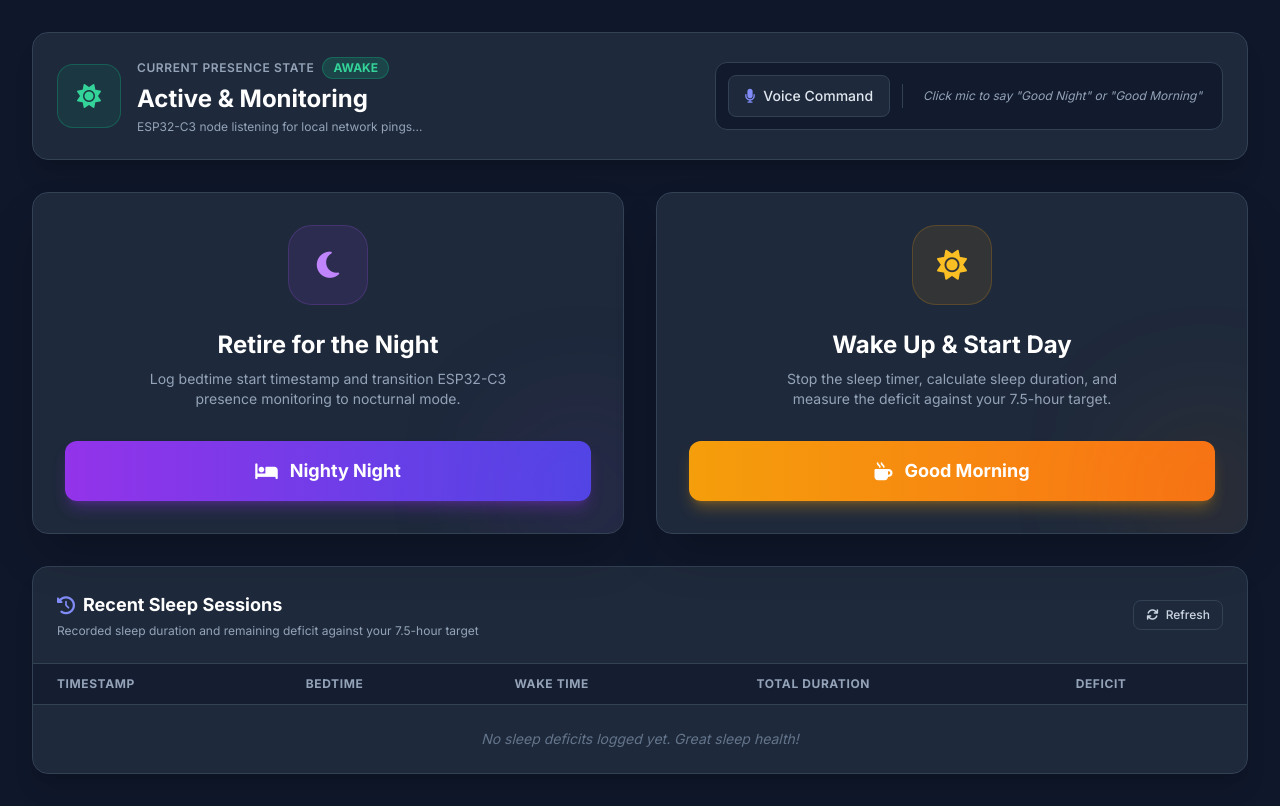
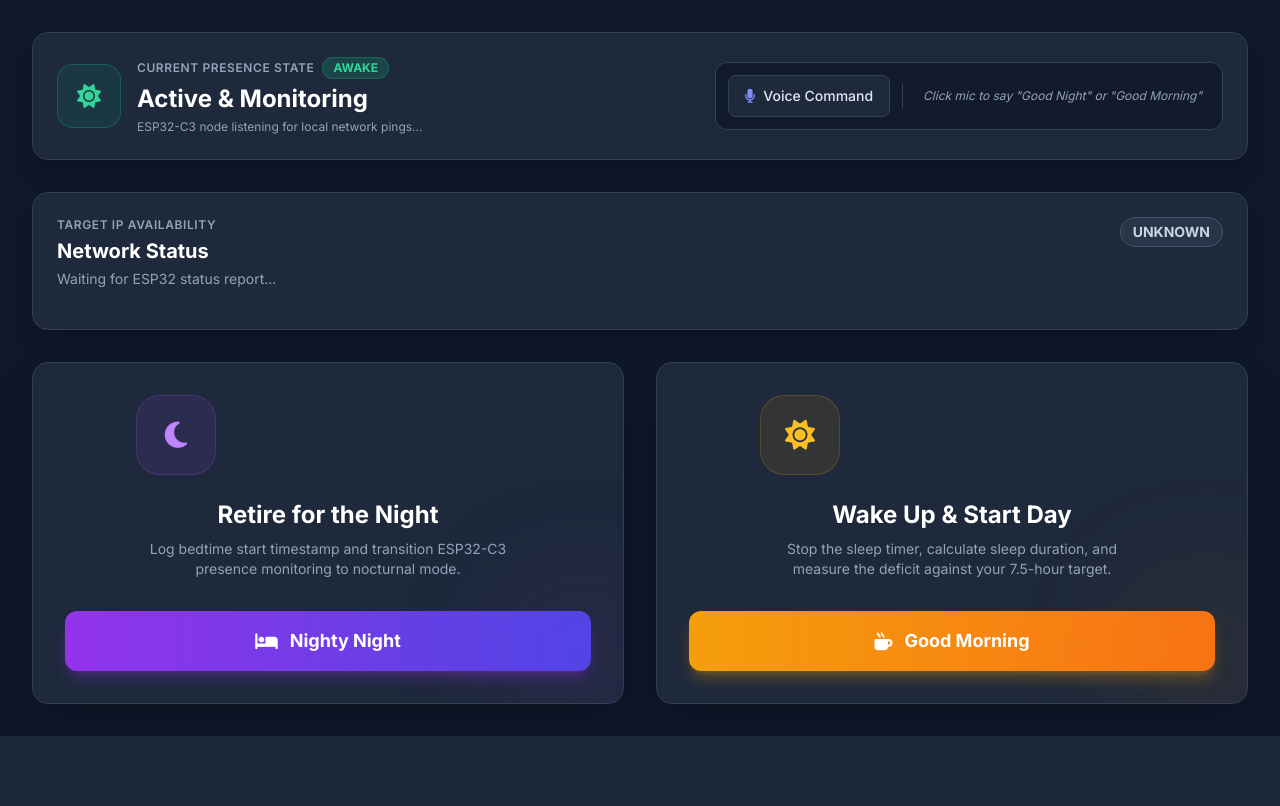
Before and after one commit to lupinx90/manIA, a FastAPI app: page / in a window 1280 px wide. Shown: the part 65-871 px from the top of the page. After the commit the page ends 801 px from the top, so only its background shows below. Run offline with FastAPI, Linux system fonts and the light colour scheme; data comes from the database, SQL or seed files in the repository; data that the repository does not hold is empty; some libraries are stand-ins or nearby versions.

Commit message:
[FIX] Fixed frontend

```diff
--- a/compose.yaml
+++ b/compose.yaml
@@ -4,7 +4,7 @@ services:
     restart: unless-stopped
     init: true
     ports:
-      - "127.0.0.1:8000:8000"
+      - "${MANIA_BIND_ADDRESS:-127.0.0.1}:8000:8000"
     environment:
       DB_FILE: /data/system_hub.db
       GOOGLE_CALENDAR_ICAL_URL: ${GOOGLE_CALENDAR_ICAL_URL:-}
--- a/main.py
+++ b/main.py
@@ -1,6 +1,7 @@
 from contextlib import asynccontextmanager
 from pathlib import Path
 
+from dotenv import load_dotenv
 from fastapi import FastAPI, Request
 from fastapi.responses import HTMLResponse
 from fastapi.templating import Jinja2Templates
@@ -8,7 +9,10 @@ from fastapi.templating import Jinja2Templates
 from db import init_db
 from routers import api
 
-templates = Jinja2Templates(directory=str(Path(__file__).resolve().parent / "templates"))
+BASE_DIR = Path(__file__).resolve().parent
+load_dotenv(BASE_DIR / ".env")
+
+templates = Jinja2Templates(directory=str(BASE_DIR / "templates"))
 
 
 @asynccontextmanager
--- a/requirements.txt
+++ b/requirements.txt
@@ -3,3 +3,4 @@ uvicorn[standard]>=0.27
 jinja2>=3.1
 icalendar>=5.0
 recurring-ical-events>=2.0
+python-dotenv>=1.0
--- a/templates/index.html
+++ b/templates/index.html
@@ -132,77 +239,59 @@
                 </div>
             </div>
 
+            <div class="bg-cardbg border border-bordercolor rounded-2xl p-6 shadow-xl">
+                <div class="flex flex-col sm:flex-row sm:items-start sm:justify-between gap-4">
+                    <div>
+                        <p class="text-xs font-semibold uppercase tracking-wider text-slate-400">Target IP availability</p>
+                        <h2 class="text-xl font-bold text-white mt-1">Network Status</h2>
+                        <p id="network-status-subtext" class="text-sm text-slate-400 mt-1">Waiting for ESP32 status report...</p>
+                    </div>
+                    <span id="network-status-badge" class="self-start px-3 py-1 text-sm font-bold rounded-full bg-slate-700/50 text-slate-300 border border-slate-600">UNKNOWN</span>
+                </div>
+                <ul id="network-target-list" class="grid grid-cols-1 sm:grid-cols-2 lg:grid-cols-3 gap-2 mt-4" aria-live="polite"></ul>
+            </div>
+
             <div class="grid grid-cols-1 md:grid-cols-2 gap-8">
 
                 <!-- Good Night Button Trigger -->
-                <div class="bg-cardbg border border-bordercolor rounded-2xl p-8 flex flex-col items-center justify-center text-center shadow-2xl relative overflow-hidden group hover:border-purple-500/50 transition duration-300">
+                <div class="action-card bg-cardbg border border-bordercolor rounded-2xl p-8 flex flex-col items-center justify-center text-center shadow-2xl relative overflow-hidden group hover:border-purple-500/50 transition duration-300">
                     <div class="absolute -right-10 -bottom-10 w-40 h-40 bg-purple-600/10 rounded-full blur-3xl group-hover:bg-purple-600/20 transition"></div>
 
+                    <div class="action-card-content">
                         <div class="w-20 h-20 bg-purple-500/10 text-purple-400 rounded-3xl flex items-center justify-center text-3xl mb-6 border border-purple-500/20 group-hover:scale-110 transition duration-300">
                             <i class="fa-solid fa-moon"></i>
                         </div>
-
                         <h3 class="text-2xl font-bold text-white mb-2">Retire for the Night</h3>
                         <p class="text-sm text-slate-400 mb-8 max-w-sm">Log bedtime start timestamp and transition ESP32-C3 presence monitoring to nocturnal mode.</p>
+                    </div>
 
                     <button onclick="triggerNight()"
-                        class="w-full py-4 px-6 rounded-xl bg-gradient-to-r from-purple-600 to-indigo-600 hover:from-purple-500 hover:to-indigo-500 text-white font-bold text-lg shadow-lg shadow-purple-600/30 active:scale-95 transition-all duration-200 flex items-center justify-center space-x-3">
+                        class="action-button w-full py-4 px-6 rounded-xl bg-gradient-to-r from-purple-600 to-indigo-600 hover:from-purple-500 hover:to-indigo-500 text-white font-bold text-lg shadow-lg shadow-purple-600/30 active:scale-95 transition-all duration-200 flex items-center justify-center space-x-3">
                         <i class="fa-solid fa-bed"></i>
                         <span>Nighty Night</span>
                     </button>
                 </div>
 
                 <!-- Good Morning Button Trigger -->
-                <div class="bg-cardbg border border-bordercolor rounded-2xl p-8 flex flex-col items-center justify-center text-center shadow-2xl relative overflow-hidden group hover:border-amber-500/50 transition duration-300">
+                <div class="action-card bg-cardbg border border-bordercolor rounded-2xl p-8 flex flex-col items-center justify-center text-center shadow-2xl relative overflow-hidden group hover:border-amber-500/50 transition duration-300">
                     <div class="absolute -right-10 -bottom-10 w-40 h-40 bg-amber-600/10 rounded-full blur-3xl group-hover:bg-amber-600/20 transition"></div>
 
+                    <div class="action-card-content">
                         <div class="w-20 h-20 bg-amber-500/10 text-amber-400 rounded-3xl flex items-center justify-center text-3xl mb-6 border border-amber-500/20 group-hover:scale-110 transition duration-300">
                             <i class="fa-solid fa-sun"></i>
                         </div>
-
                         <h3 class="text-2xl font-bold text-white mb-2">Wake Up & Start Day</h3>
                         <p class="text-sm text-slate-400 mb-8 max-w-sm">Stop the sleep timer, calculate sleep duration, and measure the deficit against your 7.5-hour target.</p>
+                    </div>
 
                     <button onclick="triggerMorning()"
-                        class="w-full py-4 px-6 rounded-xl bg-gradient-to-r from-amber-500 to-orange-500 hover:from-amber-400 hover:to-orange-400 text-white font-bold text-lg shadow-lg shadow-amber-500/30 active:scale-95 transition-all duration-200 flex items-center justify-center space-x-3">
+                        class="action-button w-full py-4 px-6 rounded-xl bg-gradient-to-r from-amber-500 to-orange-500 hover:from-amber-400 hover:to-orange-400 text-white font-bold text-lg shadow-lg shadow-amber-500/30 active:scale-95 transition-all duration-200 flex items-center justify-center space-x-3">
                         <i class="fa-solid fa-mug-hot"></i>
                         <span>Good Morning</span>
                     </button>
                 </div>
             </div>
 
-            <!-- Deficit History Table -->
-            <div class="bg-cardbg border border-bordercolor rounded-2xl shadow-xl overflow-hidden">
-                <div class="p-6 border-b border-bordercolor flex items-center justify-between">
-                    <div>
-                        <h3 class="text-lg font-bold text-white flex items-center gap-2">
-                            <i class="fa-solid fa-clock-rotate-left text-indigo-400"></i>
-                            Recent Sleep Sessions
-                        </h3>
-                        <p class="text-xs text-slate-400 mt-1">Recorded sleep duration and remaining deficit against your 7.5-hour target</p>
-                    </div>
-                    <button onclick="fetchSleepLogs()" class="px-3 py-1.5 rounded-lg bg-slate-800 hover:bg-slate-700 text-slate-300 text-xs font-medium border border-bordercolor transition">
-                        <i class="fa-solid fa-arrows-rotate mr-1"></i> Refresh
-                    </button>
-                </div>
-
-                <div class="overflow-x-auto">
-                    <table class="w-full text-left border-collapse">
-                        <thead>
-                            <tr class="bg-slate-900/60 text-slate-400 text-xs font-semibold uppercase tracking-wider border-b border-bordercolor">
-                                <th class="py-3 px-6">Timestamp</th>
-                                <th class="py-3 px-6">Bedtime</th>
-                                <th class="py-3 px-6">Wake Time</th>
-                                <th class="py-3 px-6">Total Duration</th>
-                                <th class="py-3 px-6">Deficit</th>
-                            </tr>
-                        </thead>
-                        <tbody id="deficit-table-body" class="divide-y divide-bordercolor text-sm text-slate-300">
-                            <!-- Populated dynamically -->
-                        </tbody>
-                    </table>
-                </div>
-            </div>
         </section>
 
 
@@ -217,6 +306,7 @@
                         Master Schedule & Secret Integration
                     </h2>
                     <p class="text-xs text-slate-400 mt-1">Local appointments and your Google Calendar feed; private event details are hidden until revealed</p>
+                    <p id="calendar-feed-status" class="text-xs text-slate-400 mt-2" role="status" aria-live="polite"></p>
                 </div>
 
                 <div class="flex items-center space-x-3 w-full md:w-auto">
@@ -407,6 +497,49 @@
             }
         }
 
+        async function fetchNetworkStatus() {
+            const subtext = document.getElementById('network-status-subtext');
+            const badge = document.getElementById('network-status-badge');
+            const targetList = document.getElementById('network-target-list');
+            try {
+                const response = await fetch('/api/network-status');
+                if (!response.ok) throw new Error(`Status request failed (${response.status})`);
+                const data = await response.json();
+                const isOnline = data.status === 'ON';
+                badge.innerText = data.status;
+                badge.className = isOnline
+                    ? "self-start px-3 py-1 text-sm font-bold rounded-full bg-emerald-500/20 text-emerald-400 border border-emerald-500/30"
+                    : data.status === 'OFF'
+                        ? "self-start px-3 py-1 text-sm font-bold rounded-full bg-rose-500/20 text-rose-400 border border-rose-500/30"
+                        : "self-start px-3 py-1 text-sm font-bold rounded-full bg-slate-700/50 text-slate-300 border border-slate-600";
+
+                if (data.status === 'UNKNOWN') {
+                    subtext.innerText = 'Waiting for ESP32 status report...';
+                } else {
+                    const onlineCount = data.targets.filter(target => target.online).length;
+                    subtext.innerText = `${onlineCount} of ${data.targets.length} targets online` +
+                        (data.updated_at ? ` · Last checked ${new Date(data.updated_at).toLocaleString()}` : '');
+                }
+
+                targetList.replaceChildren();
+                for (const target of data.targets) {
+                    const item = document.createElement('li');
+                    item.className = 'flex items-center justify-between gap-3 rounded-lg bg-slate-900/70 border border-bordercolor px-3 py-2 text-sm';
+                    const address = document.createElement('span');
+                    address.className = 'font-mono text-slate-200';
+                    address.textContent = target.ip;
+                    const status = document.createElement('span');
+                    status.className = target.online ? 'text-emerald-400' : 'text-rose-400';
+                    status.textContent = target.online ? 'Online' : 'Offline';
+                    item.append(address, status);
+                    targetList.append(item);
+                }
+            } catch (error) {
+                console.error('Network status request error:', error);
+                subtext.innerText = `Network status unavailable: ${error.message}`;
+            }
+        }
+
         function updateUIState(state, sleepStartTime) {
             const iconContainer = document.getElementById('status-icon-container');
             const icon = document.getElementById('status-icon');
@@ -451,39 +584,8 @@
                 const res = await fetch('/api/action/morning', { method: 'POST' });
                 const data = await res.json();
                 updateUIState(data.state, null);
-                fetchSleepLogs();
             } catch (e) {
                 console.error("Morning trigger error:", e);
-            }
-        }
-
-        // Fetch and Render Deficit Logs Table
-        async function fetchSleepLogs() {
-            try {
-                const res = await fetch('/api/sleep-logs');
-                const logs = await res.json();
-                const tbody = document.getElementById('deficit-table-body');
-                tbody.innerHTML = '';
-
-                if (logs.length === 0) {
-                    tbody.innerHTML = `<tr><td colspan="5" class="py-6 px-6 text-center text-slate-500 italic">No sleep deficits logged yet. Great sleep health!</td></tr>`;
-                    return;
-                }
-
-                logs.forEach(log => {
-                    const tr = document.createElement('tr');
-                    tr.className = "hover:bg-slate-800/50 transition";
-                    tr.innerHTML = `
-                        <td class="py-3 px-6 text-slate-300">${new Date(log.timestamp).toLocaleString()}</td>
-                        <td class="py-3 px-6 text-slate-400">${new Date(log.sleep_start).toLocaleTimeString([], {hour: '2-digit', minute:'2-digit'})}</td>
-                        <td class="py-3 px-6 text-slate-400">${new Date(log.wake_time).toLocaleTimeString([], {hour: '2-digit', minute:'2-digit'})}</td>
-                        <td class="py-3 px-6 font-semibold text-indigo-400">${log.duration_hours} hrs</td>
-                        <td class="py-3 px-6 font-bold text-amber-400">+${log.deficit_hours} hrs deficit</td>
-                    `;
-                    tbody.appendChild(tr);
-                });
-            } catch (e) {
-                console.error("Error fetching logs:", e);
             }
         }
 
@@ -546,12 +648,26 @@
         // FullCalendar Setup and Secret Integration
         function initCalendar() {
             const calendarEl = document.getElementById('calendar');
+            const isPhone = window.matchMedia('(max-width: 640px)').matches;
+            const initialDate = new Date();
+            if (isPhone) initialDate.setDate(initialDate.getDate() - 1);
             calendar = new FullCalendar.Calendar(calendarEl, {
-                initialView: 'dayGridMonth',
+                initialView: isPhone ? 'timeGridThreeDay' : 'dayGridMonth',
+                initialDate,
                 headerToolbar: {
                     left: 'prev,next today',
                     center: 'title',
-                    right: 'dayGridMonth,timeGridWeek,timeGridDay'
+                    right: isPhone
+                        ? 'timeGridThreeDay,timeGridDay'
+                        : 'dayGridMonth,timeGridThreeDay,timeGridDay'
+                },
+                views: {
+                    timeGridThreeDay: {
+                        type: 'timeGrid',
+                        duration: { days: 3 },
+                        dateIncrement: { days: 1 },
+                        buttonText: '3 days'
+                    }
                 },
                 events: function(fetchInfo, successCallback, failureCallback) {
                     const params = new URLSearchParams({
@@ -559,13 +675,25 @@
                         end: fetchInfo.endStr,
                         show_secret: String(showSecretEvents)
                     });
+                    const status = document.getElementById('calendar-feed-status');
+                    status.innerText = 'Loading calendar events...';
                     fetch(`/api/events?${params}`)
                         .then(res => {
-                            if (!res.ok) throw new Error(`Calendar request failed (${res.status})`);
+                            if (!res.ok) {
+                                return res.json().then(error => {
+                                    throw new Error(error.detail || `Calendar request failed (${res.status})`);
+                                });
+                            }
+                            status.innerText = res.headers.get('X-Google-Calendar-Configured') === 'true'
+                                ? 'Google Calendar connected.'
+                                : 'Google Calendar is not configured. Set GOOGLE_CALENDAR_ICAL_URL in the app environment.';
                             return res.json();
                         })
                         .then(data => successCallback(data))
-                        .catch(err => failureCallback(err));
+                        .catch(err => {
+                            status.innerText = `Calendar could not load: ${err.message}`;
+                            failureCallback(err);
+                        });
                 },
                 eventClick: function(info) {
                     selectedEventId = info.event.id;
@@ -672,7 +800,8 @@
         // Initializer on Page Load
         window.addEventListener('DOMContentLoaded', () => {
             fetchCurrentState();
-            fetchSleepLogs();
+            fetchNetworkStatus();
+            window.setInterval(fetchNetworkStatus, 15000);
         });
     </script>
 </body>
```
Also changed, not shown: other parts of templates/index.html (+109 -2 lines), db.py (+8 -0 lines), routers/api.py (+50 -3 lines), schemas.py (+10 -0 lines), tests/test_api.py (+55 -0 lines), README.md, 2 other files. Lines whose indentation alone changed are shown as unchanged.
